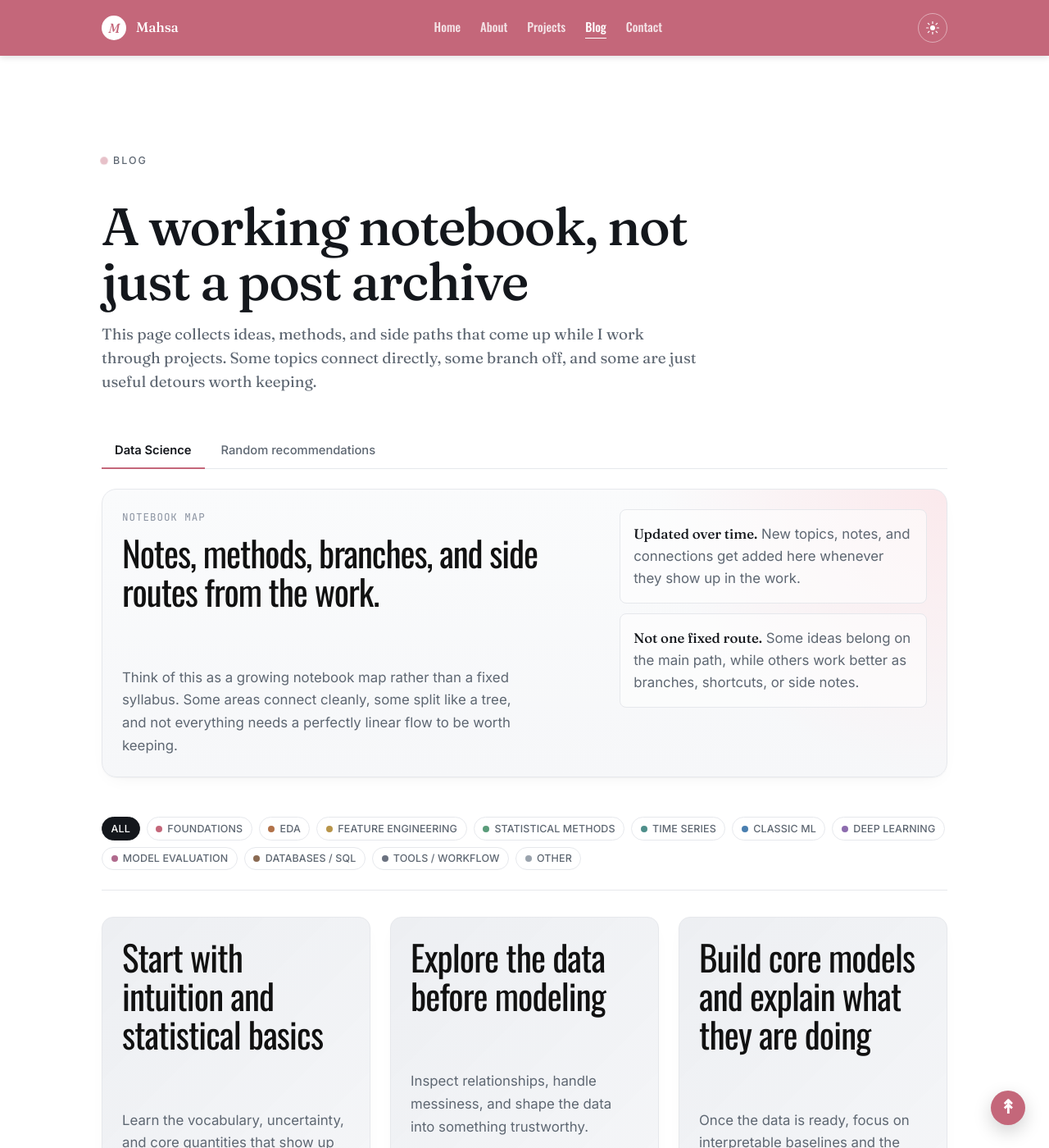
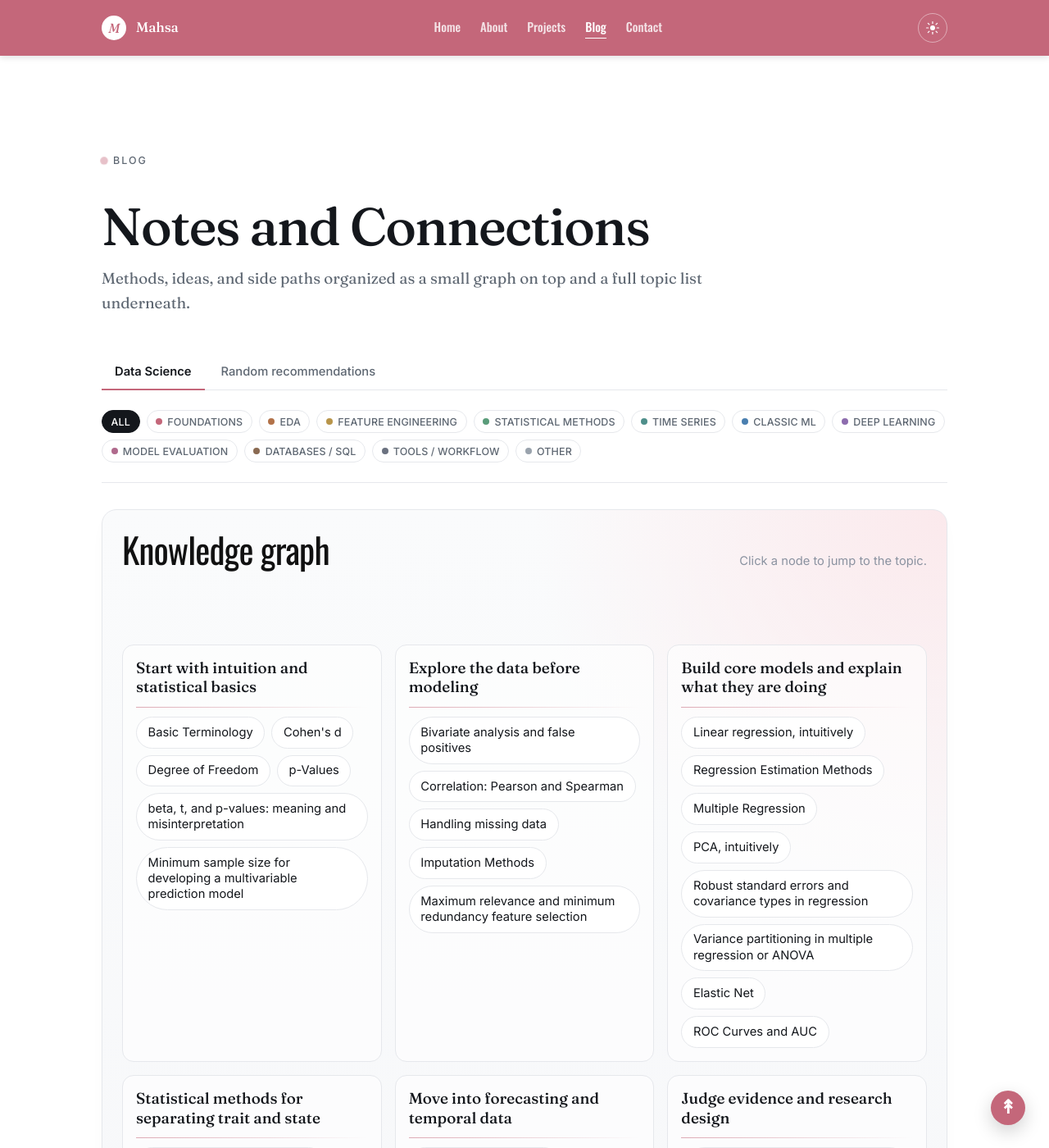
Before and after one commit to mahsa-agz/mahsa-agz.github.io, a Jekyll site: the page built from blog/index.html, in a window 1280 px wide and 1400 px high. Shown: the whole window at 82% size. Built offline with Jekyll 4.4.1, drawn with Linux system fonts in a browser that asks for light colours; some of the changed text lies outside the part shown.

Commit message:
added new blog

```diff
--- a/blog/index.html
+++ b/blog/index.html
@@ -5,10 +5,9 @@ permalink: /blog/
 ---
 <header class="page-header" data-reveal>
   <p class="eyebrow"><span class="eyebrow__dot"></span>Blog</p>
-  <h1 class="page-header__title">A working notebook, not just a post archive</h1>
+  <h1 class="page-header__title">Notes and Connections</h1>
   <p class="page-header__lede">
-    This page collects ideas, methods, and side paths that come up while I work through projects.
-    Some topics connect directly, some branch off, and some are just useful detours worth keeping.
+    Methods, ideas, and side paths organized as a small graph on top and a full topic list underneath.
   </p>
 </header>
 
@@ -20,28 +19,6 @@ permalink: /blog/
     </div>
 
     <div class="tabs__panel" role="tabpanel" id="blog-panel-notes" aria-labelledby="blog-tab-notes">
-      <section class="roadmap-hero" aria-label="Learning map notes">
-        <div class="roadmap-hero__copy">
-          <p class="roadmap-hero__eyebrow">Notebook map</p>
-          <h2 class="roadmap-hero__title">Notes, methods, branches, and side routes from the work.</h2>
-          <p class="roadmap-hero__lede">
-            Think of this as a growing notebook map rather than a fixed syllabus. Some areas connect cleanly,
-            some split like a tree, and not everything needs a perfectly linear flow to be worth keeping.
-          </p>
-        </div>
-
-        <div class="roadmap-hero__notes" aria-label="Map notes">
-          <p class="roadmap-note">
-            <strong>Updated over time.</strong>
-            New topics, notes, and connections get added here whenever they show up in the work.
-          </p>
-          <p class="roadmap-note">
-            <strong>Not one fixed route.</strong>
-            Some ideas belong on the main path, while others work better as branches, shortcuts, or side notes.
-          </p>
-        </div>
-      </section>
-
       <div class="post-filter" data-filter="notes" role="toolbar" aria-label="Filter notes by category">
         <button class="post-filter__chip is-active" type="button" data-filter-value="all" aria-pressed="true">All</button>
         {%- for cat in site.data.categories -%}
@@ -49,7 +26,31 @@ permalink: /blog/
         {%- endfor -%}
       </div>
 
-      <div class="roadmap" data-filterable="notes">
+      <div class="notes-view" data-filterable="notes">
+        <section class="knowledge-graph" aria-label="Knowledge graph">
+          <div class="knowledge-graph__head">
+            <h2 class="knowledge-graph__title">Knowledge graph</h2>
+            <p class="knowledge-graph__hint">Click a node to jump to the topic.</p>
+          </div>
+
+          <div class="knowledge-graph__grid">
+            {%- for step in site.data.learning_roadmap -%}
+              <article class="knowledge-cluster" data-filter-group>
+                <h3 class="knowledge-cluster__title">{{ step.title }}</h3>
+                <div class="knowledge-cluster__nodes">
+                  {%- for item in step.items -%}
+                    {%- assign topic_id = 'topic-' | append: step.slug | append: '-' | append: item.title | slugify -%}
+                    <a class="knowledge-node" href="#{{ topic_id }}" data-category="{{ item.categories | join: '|' }}">
+                      {{ item.title }}
+                    </a>
+                  {%- endfor -%}
+                </div>
+              </article>
+            {%- endfor -%}
+          </div>
+        </section>
+
+        <div class="roadmap">
         {%- for step in site.data.learning_roadmap -%}
           <article class="roadmap-step" data-filter-group>
             <div class="roadmap-step__body">
@@ -60,7 +61,8 @@ permalink: /blog/
 
               <ul class="roadmap-topics">
                 {%- for item in step.items -%}
-                  <li class="roadmap-topic" data-category="{{ item.categories | join: '|' }}">
+                  {%- assign topic_id = 'topic-' | append: step.slug | append: '-' | append: item.title | slugify -%}
+                  <li class="roadmap-topic" id="{{ topic_id }}" data-category="{{ item.categories | join: '|' }}">
                     <div class="roadmap-topic__chips" aria-label="Categories">
                       {%- for category_slug in item.categories -%}
                         {%- assign category_label = category_slug -%}
@@ -90,6 +92,7 @@ permalink: /blog/
             </div>
           </article>
         {%- endfor -%}
+        </div>
 
         <div class="post-list__empty roadmap__empty" data-filter-empty hidden>
           No notebook topics in this category yet. Add one to the map and it will show up here.
--- a/styles/main.css
+++ b/styles/main.css
@@ -1901,12 +1901,13 @@ main {
   color: var(--bg);
 }
 
-.roadmap-hero {
-  display: grid;
-  grid-template-columns: minmax(0, 1.4fr) minmax(16rem, 0.9fr);
-  gap: var(--sp-5);
-  align-items: start;
-  margin: 0 0 var(--sp-7);
+.notes-view {
+  display: flex;
+  flex-direction: column;
+  gap: var(--sp-7);
+}
+
+.knowledge-graph {
   padding: var(--sp-5);
   border: 1px solid var(--hairline);
   border-radius: calc(var(--radius) + 4px);
@@ -1916,53 +1917,107 @@ main {
   box-shadow: var(--shadow-soft);
 }
 
-.roadmap-hero__eyebrow {
-  margin: 0 0 var(--sp-2);
-  font-family: var(--font-mono);
-  font-size: var(--fs-xs);
-  letter-spacing: 0.08em;
-  text-transform: uppercase;
+.knowledge-graph__head {
+  display: flex;
+  justify-content: space-between;
+  align-items: baseline;
+  gap: var(--sp-3);
+  flex-wrap: wrap;
+  margin-bottom: var(--sp-5);
+}
+
+.knowledge-graph__title {
+  margin: 0;
+  font-family: var(--font-display);
+  font-size: clamp(1.5rem, 2.5vw, 2rem);
+  font-weight: 500;
+  line-height: 1.1;
+  letter-spacing: -0.02em;
+}
+
+.knowledge-graph__hint {
+  margin: 0;
   color: var(--ink-muted);
-}
-
-.roadmap-hero__title {
-  margin: 0 0 var(--sp-3);
-  font-family: var(--font-display);
-  font-size: clamp(1.8rem, 3vw, 2.5rem);
-  font-weight: 500;
-  line-height: 1.08;
-  letter-spacing: -0.025em;
-}
-
-.roadmap-hero__lede {
-  margin: 0;
-  color: var(--ink-soft);
-  max-width: 48ch;
-}
-
-.roadmap-hero__notes {
+  font-size: var(--fs-sm);
+}
+
+.knowledge-graph__grid {
   display: grid;
+  grid-template-columns: repeat(auto-fit, minmax(240px, 1fr));
+  gap: var(--sp-4);
+}
+
+.knowledge-cluster {
+  display: flex;
+  flex-direction: column;
   gap: var(--sp-3);
-}
-
-.roadmap-note {
-  margin: 0;
+  min-width: 0;
   padding: var(--sp-4);
-  border-radius: var(--radius-sm);
-  background: rgba(255, 255, 255, 0.58);
+  border-radius: var(--radius);
   border: 1px solid var(--hairline);
-  color: var(--ink-soft);
-  line-height: 1.6;
-}
-
-:root[data-theme="dark"] .roadmap-note {
-  background: rgba(24, 29, 36, 0.88);
-}
-
-.roadmap-note strong {
+  background: rgba(255, 255, 255, 0.62);
+}
+
+:root[data-theme="dark"] .knowledge-cluster {
+  background: rgba(24, 29, 36, 0.82);
+}
+
+.knowledge-cluster[hidden] {
+  display: none;
+}
+
+.knowledge-cluster__title {
+  margin: 0;
+  font-family: var(--font-display);
+  font-size: var(--fs-md);
+  font-weight: 500;
+  line-height: 1.25;
+}
+
+.knowledge-cluster__nodes {
+  position: relative;
+  display: flex;
+  flex-wrap: wrap;
+  gap: var(--sp-2);
+  padding-top: var(--sp-3);
+}
+
+.knowledge-cluster__nodes::before {
+  content: "";
+  position: absolute;
+  top: 0;
+  left: 0;
+  right: 0;
+  height: 1px;
+  background: linear-gradient(90deg, var(--rose) 0%, transparent 100%);
+  opacity: 0.55;
+}
+
+.knowledge-node {
+  display: inline-flex;
+  align-items: center;
+  min-height: 2.2rem;
+  max-width: 100%;
+  padding: 0.55rem 0.85rem;
+  border-radius: 999px;
+  background: var(--bg);
+  border: 1px solid var(--hairline);
   color: var(--ink);
-  font-family: var(--font-display);
-  font-weight: 500;
+  font-size: var(--fs-sm);
+  line-height: 1.3;
+  transition: transform 0.2s var(--ease), border-color 0.2s var(--ease),
+    box-shadow 0.2s var(--ease), color 0.2s var(--ease);
+}
+
+.knowledge-node:hover {
+  transform: translateY(-1px);
+  border-color: var(--rose);
+  box-shadow: var(--shadow-soft);
+  color: var(--rose);
+}
+
+.knowledge-node[hidden] {
+  display: none;
 }
 
 .roadmap {
@@ -2111,14 +2166,12 @@ a.roadmap-topic__title:hover {
 }
 
 @media (max-width: 860px) {
-  .roadmap-hero {
-    grid-template-columns: 1fr;
-  }
+  .knowledge-graph__head { align-items: flex-start; }
 }
 
 @media (max-width: 640px) {
-  .roadmap-step__body,
-  .roadmap-hero {
+  .knowledge-graph,
+  .roadmap-step__body {
     padding: var(--sp-4);
   }
 }
```
